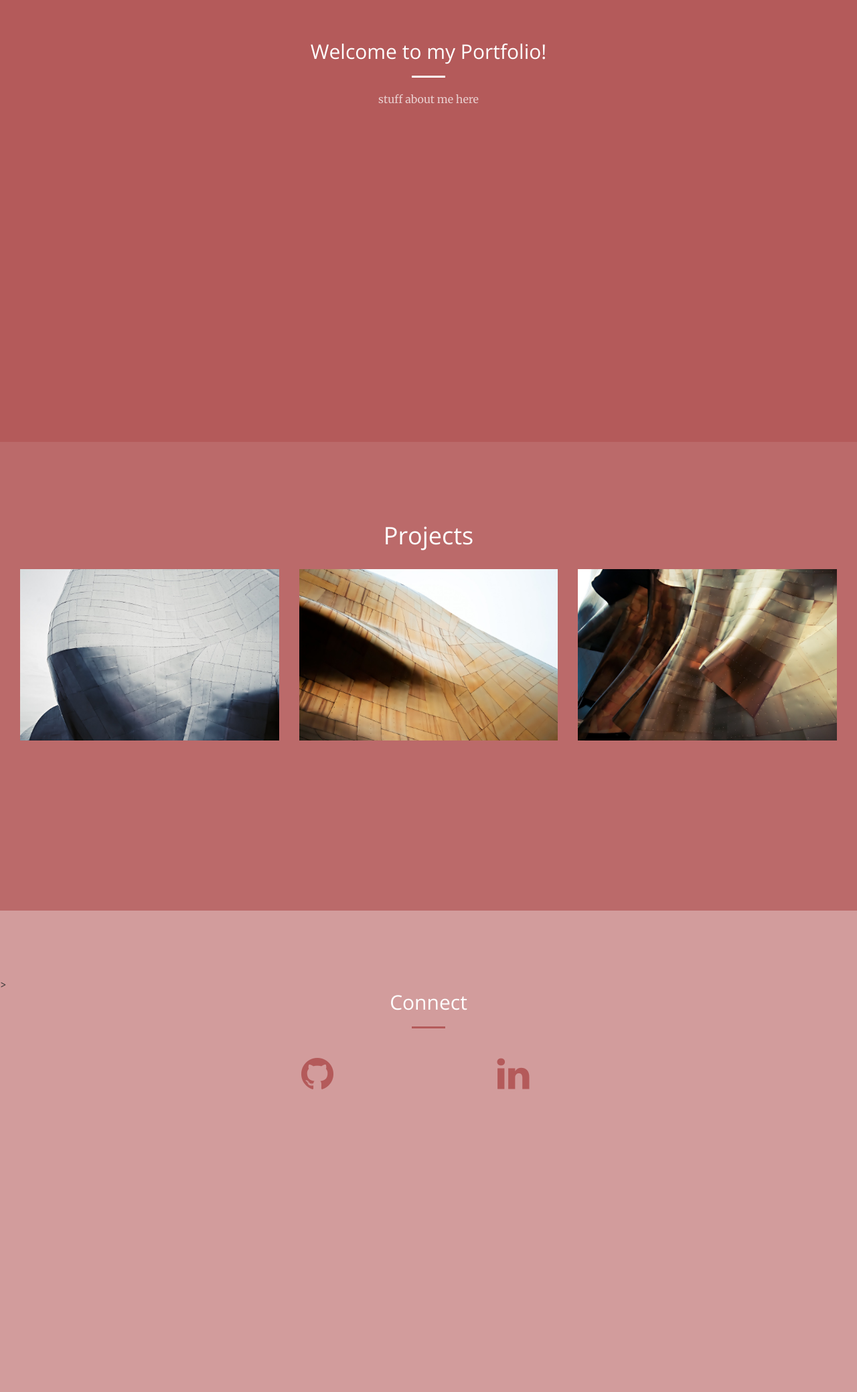
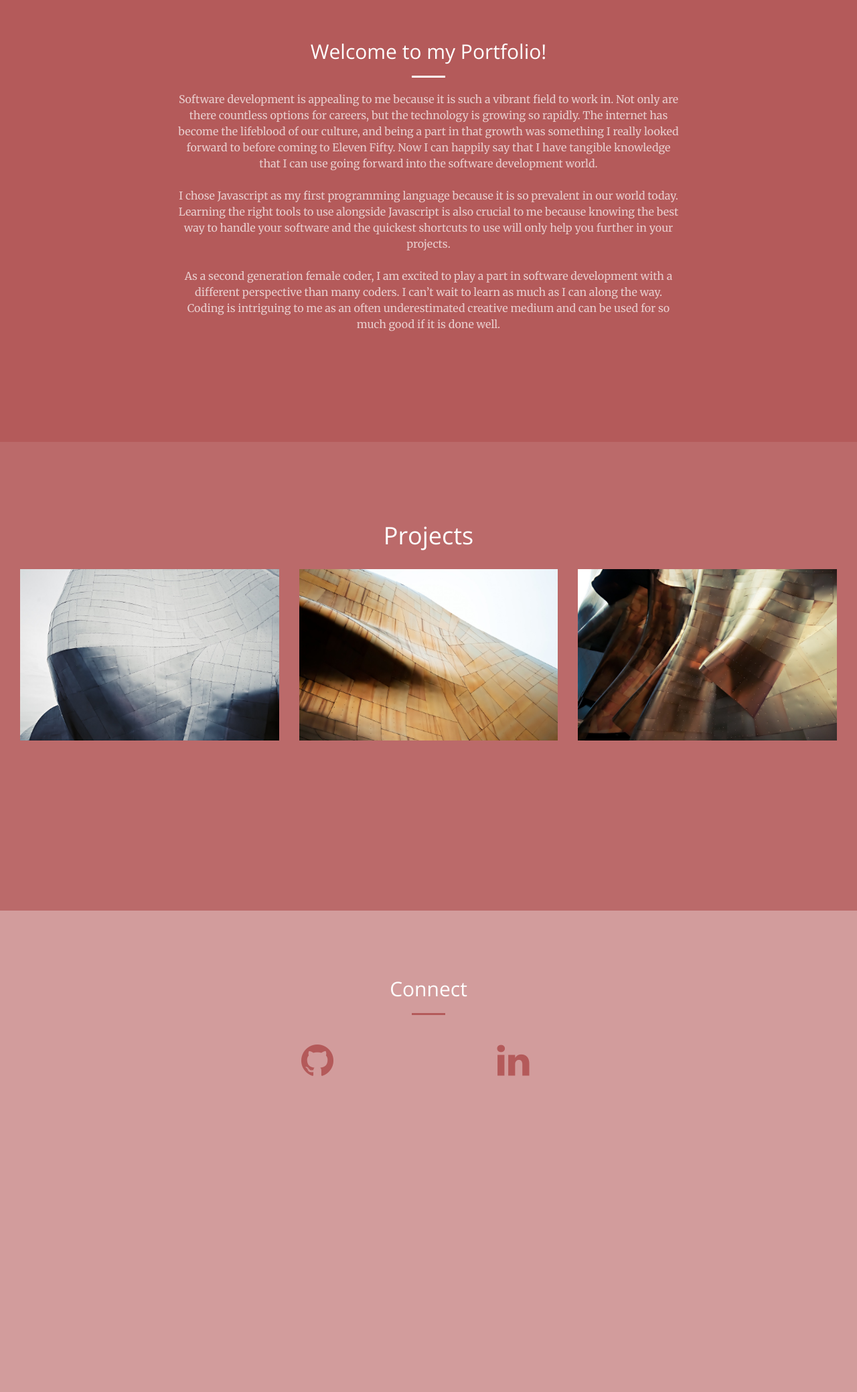
Before and after one commit to linzxe/linzxe.github.io, a website: page index.html in a window 1280 px wide. Shown: the part 840-2919 px from the top of the page at 67% size. Drawn offline with nearby package versions, Linux system fonts and the light colour scheme.

Commit message:
text added

```diff
--- a/index.html
+++ b/index.html
@@ -85,7 +85,12 @@
                 <div class="col-lg-8 col-lg-offset-2 text-center">
                     <h2 class="section-heading">Welcome to my Portfolio!</h2>
                     <hr class="light">
-                    <p class="text-faded">stuff about me here</p>
+                    <p class="text-faded">Software development is appealing to me because it is such a vibrant field to work in. Not only are there countless options for careers, but the technology is growing so rapidly. The internet has become the lifeblood of our culture, and being a part in that growth was something I really looked forward to before coming to Eleven Fifty. Now I can happily say that I have tangible knowledge that I can use going forward into the software development world. <br /> <br />
+
+
+    I chose Javascript as my first programming language because it is so prevalent in our world today. Learning the right tools to use alongside Javascript is also crucial to me because knowing the best way to handle your software and the quickest shortcuts to use will only help you further in your projects. <br /> <br/>
+
+    As a second generation female coder, I am excited to play a part in software development with a different perspective than many coders. I can’t wait to learn as much as I can along the way. Coding is intriguing to me as an often underestimated creative medium and can be used for so much good if it is done well.</p>
                     <!--<a href="#services" class="page-scroll btn btn-default btn-xl sr-button">Projects Completed</a>-->
                 </div>
             </div>
@@ -115,7 +120,7 @@
         <div class="container-fluid">
         <h1 style="color: white; text-align: center">Projects</h1>
         <br />
-            <div <!class="row no-gutter popup-gallery"-- style="background-color: #c37a7a">
+            <div style="background-color: #c37a7a">
                 <div class="col-lg-4 col-sm-6">
                     <a href="https://github.com/linzxe/javascriptbasics" class="portfolio-box">
                         <img src="img/portfolio/thumbnails/abstractone.jpg" class="img-responsive" alt="">
@@ -263,7 +268,7 @@
             </div>
         </div>
     </section> -->
-<section id="services"  style="background-color:#d29c9c">>
+<section id="services"  style="background-color:#d29c9c">
         <div class="container">
             <div class="row">
                 <div class="col-lg-12 text-center">
@@ -276,8 +281,7 @@
             <div class="row">
                 <div class="col-lg-3 col-md-6 text-center">
                     <div class="service-box">
-                        <a href="https://github.com/linzxe"> <i class="fa fa-4x fa-github text-primary sr-icons"></i>
-</a>
+                        <a href="https://github.com/linzxe"> <i class="fa fa-4x fa-github text-primary sr-icons"></i></a>
                         <h3></h3>
                         <p class="text-muted"></p>
                     </div>
```
